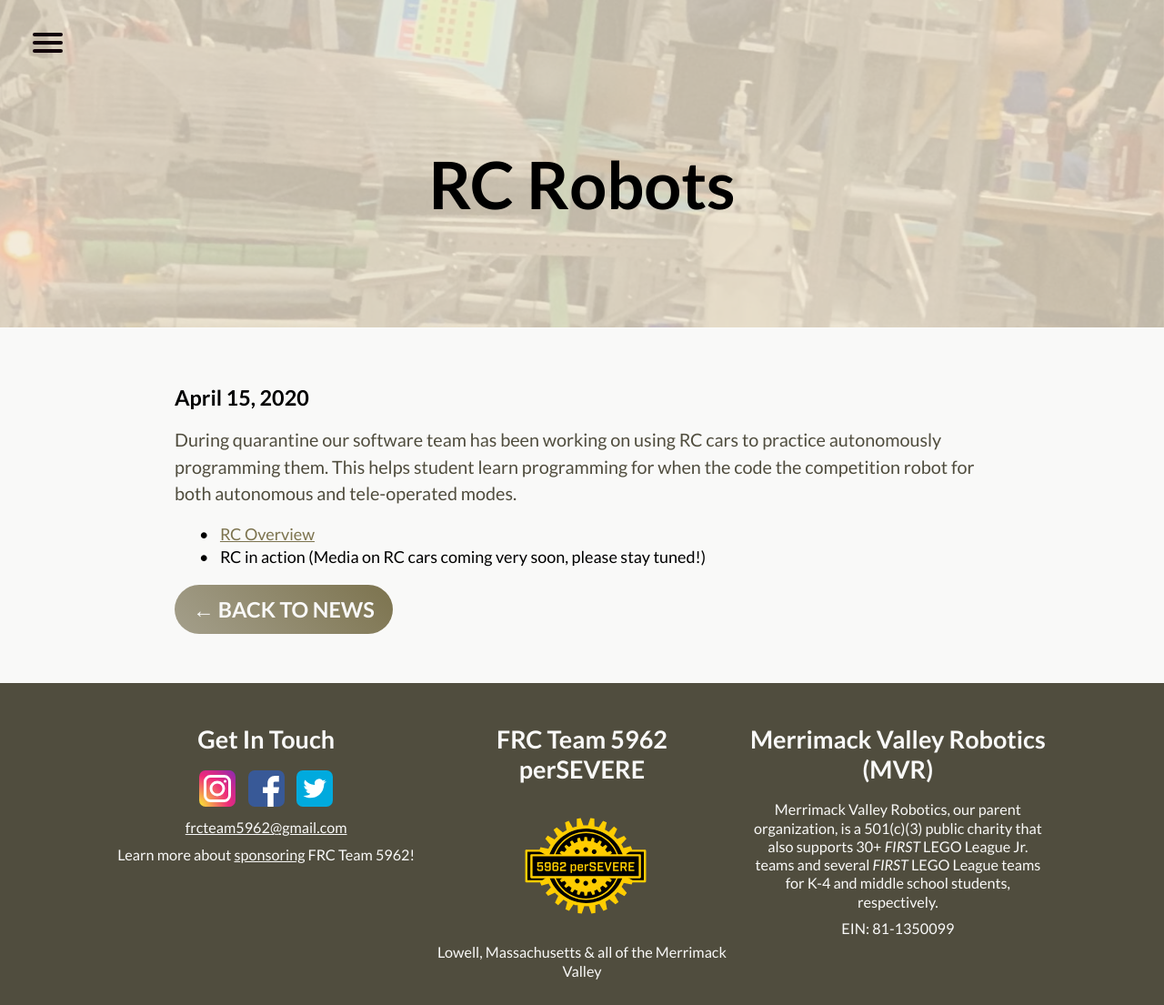
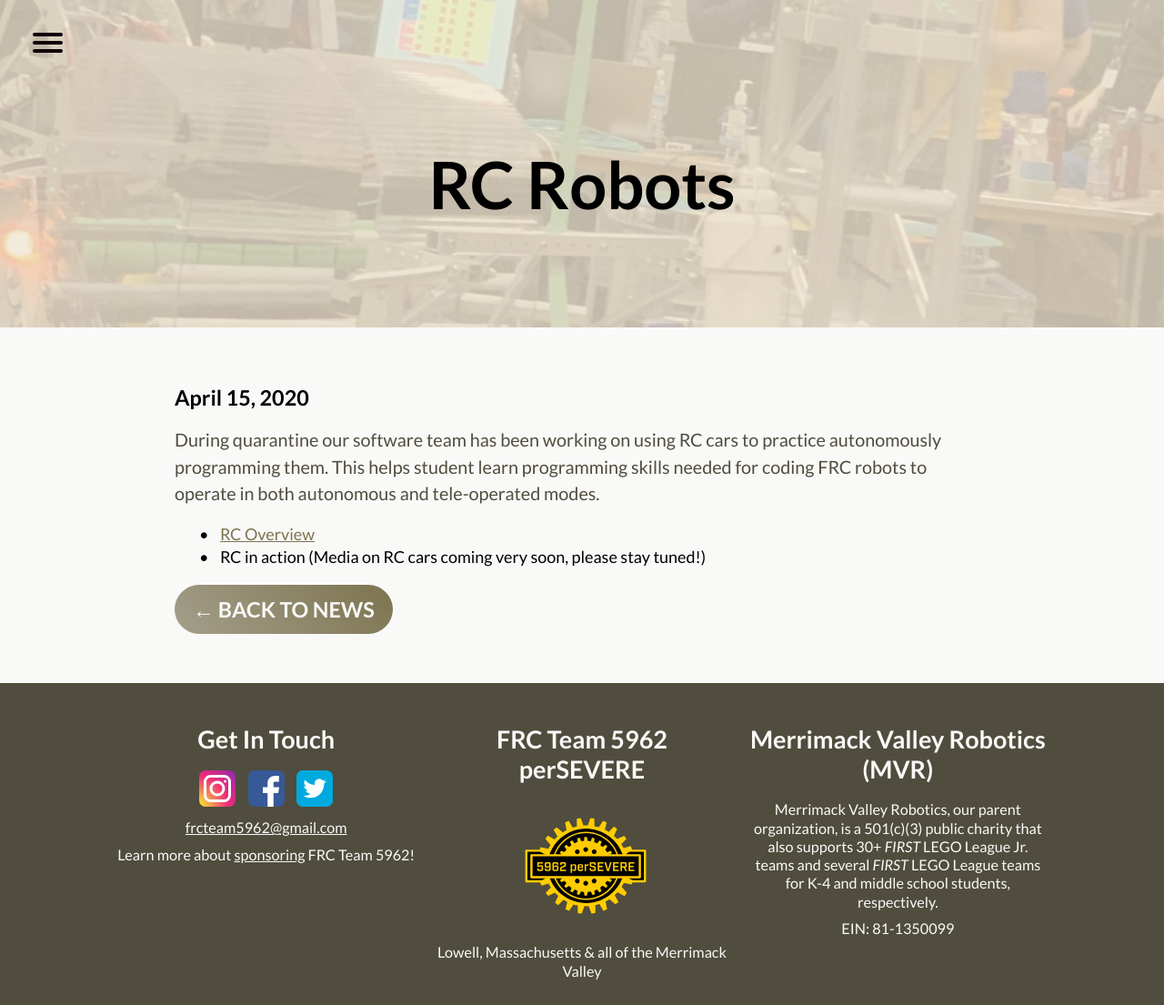
Before and after one commit to perSEVERE-5962/frc5962, a Jekyll site: the page built from _posts/2020-04-15-rc.markdown, in a window 1280 px wide. Shown: the whole page at 91% size. Built offline with Jekyll 4.4.1, drawn with Linux system fonts in a browser that asks for light colours.

Commit message:
Updated Rc

```diff
--- a/_posts/2020-04-15-rc.markdown
+++ b/_posts/2020-04-15-rc.markdown
@@ -3,7 +3,9 @@ title: RC Robots
 date: 2020-04-15 00:00:00 Z
 ---
 
-During quarantine our software team has been working on using RC cars to practice autonomously programming them. This helps student learn programming for when the code the competition robot for both autonomous and tele-operated modes.
+During quarantine our software team has been working on using RC cars to practice autonomously programming them. This helps student learn programming skills needed for coding FRC robots to operate in both autonomous and tele-operated modes.
+
+
 
 1. [RC Overview](https://docs.google.com/presentation/d/1cCzxDdymrCvv4baDHqeTO_BpOniDoUth-gmCQQ9herI/edit?usp=sharing)
 1. RC in action (Media on RC cars coming very soon, please stay tuned!)
```
